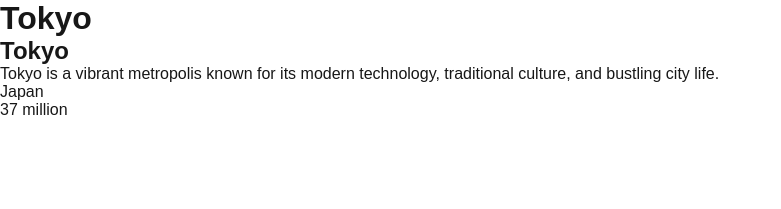
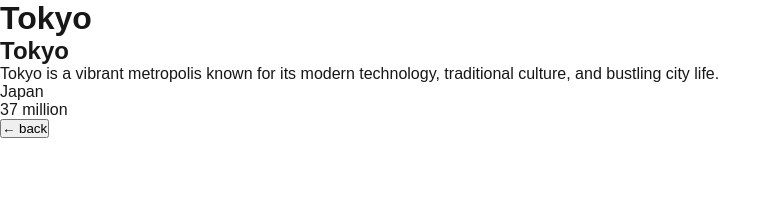
Before and after one commit to jakobm101/cities, a Next.js app: page /cities/1 in a window 1280 px wide. Shown: the top 209 px of the page, without its empty margins (0-781 px from the left). Built offline with nearby package versions, Linux system fonts and the light colour scheme.

Commit message:
seems ok

```diff
--- a/src/app/cities/[id]/page.jsx
+++ b/src/app/cities/[id]/page.jsx
@@ -1,19 +1,19 @@
-import { use } from "react"
-import cities from "../../../../lib/data"
-import { Iceberg } from "next/font/google";
+'use client'
+import { use } from "react";
+import cities from "../../../../lib/data";
 import City from "@/components/Cities/City";
+import { useRouter } from "next/navigation";
 
-export default function CityPage({params}) {
-    const {id} = use(params)
-    // just "==" to avoid type mismatch
-    const city = cities.find(item => item.id == id || item.slug == id)
-    console.log('⭐️',city);
+export default function CityPage({ params }) {
+  const { back } = useRouter;
+  const { id } = use(params);
+  // just "==" to avoid type mismatch
+  const city = cities.find((item) => item.id == id || item.slug == id);
 
-
-    return (
-        <>
-        <h1>{city.name}</h1>
-        <City city={city}/>
-        </>
-    )
+  return (
+    <>
+      <h1>{city.name}</h1>
+      <City city={city} back={back} />
+    </>
+  );
 }
--- /dev/null
+++ b/src/components/Button__Back/index.js
@@ -0,0 +1,7 @@
+export default function Button__Back({ back }) {
+  return (
+    <>
+      <button onClick={back}>← back</button>
+    </>
+  );
+}
--- a/src/components/Cities/City/index.js
+++ b/src/components/Cities/City/index.js
@@ -1,4 +1,6 @@
-export default function City({ city }) {
+import Button__Back from "@/components/Button__Back";
+
+export default function City({ city,back }) {
   const { id, name, description, country, population } = city;
   return (
     <>
@@ -10,6 +12,7 @@ export default function City({ city }) {
           <li>{population}</li>
         </ul>
       </article>
+      <Button__Back back={back}/>
     </>
   );
 }
```
Also changed, not shown: src/app/page.jsx (added, +18 -0 lines).
